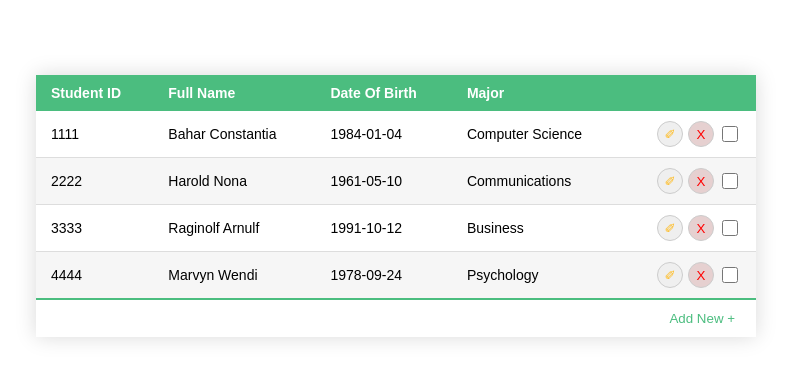
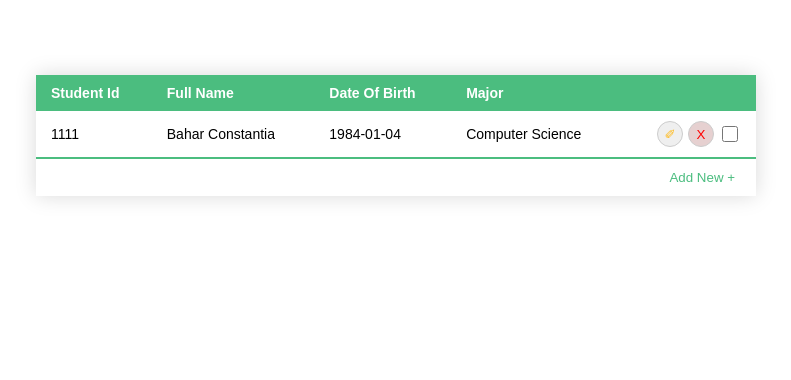
Before and after one commit to sunshine0709/react-editable-table, a React (Vite) app: page / in a window 1280 px wide. Shown: the top 380 px of the page, without its empty margins (244-1035 px from the left). Built offline with nearby package versions, Linux system fonts and the light colour scheme; data requests are answered from the project's data file.

Commit message:
Create add, delete and update APIs

```diff
--- a/src/Table/columns.ts
+++ b/src/Table/columns.ts
@@ -1,13 +1,13 @@
 import { createColumnHelper } from '@tanstack/react-table'
 import { TableCell } from './TableCell'
-import { Student } from './data'
+import { Student } from './data/types'
 import { EditCell } from './EditCell'
 
 const columnHelper = createColumnHelper<Student>()
 
 export const columns = [
-  columnHelper.accessor('studentId', {
-    header: 'Student ID',
+  columnHelper.accessor('studentNumber', {
+    header: 'Student Id',
     cell: TableCell,
     meta: {
       type: 'number',
--- a/src/Table/data.ts
+++ /dev/null
@@ -1,33 +0,0 @@
-export type Student = {
-  studentId: number
-  name: string
-  dateOfBirth: string
-  major: string
-}
-
-export const data: Student[] = [
-  {
-    studentId: 1111,
-    name: 'Bahar Constantia',
-    dateOfBirth: '1984-01-04',
-    major: 'Computer Science',
-  },
-  {
-    studentId: 2222,
-    name: 'Harold Nona',
-    dateOfBirth: '1961-05-10',
-    major: 'Communications',
-  },
-  {
-    studentId: 3333,
-    name: 'Raginolf Arnulf',
-    dateOfBirth: '1991-10-12',
-    major: 'Business',
-  },
-  {
-    studentId: 4444,
-    name: 'Marvyn Wendi',
-    dateOfBirth: '1978-09-24',
-    major: 'Psychology',
-  },
-]
--- /dev/null
+++ b/src/Table/data/db.json
@@ -0,0 +1,11 @@
+{
+  "students": [
+    {
+      "id": 1,
+      "studentNumber": 1111,
+      "name": "Bahar Constantia",
+      "dateOfBirth": "1984-01-04",
+      "major": "Computer Science"
+    }
+  ]
+}
--- /dev/null
+++ b/src/Table/data/types.ts
@@ -0,0 +1,7 @@
+export type Student = {
+  id: number
+  studentNumber: number
+  name: string
+  dateOfBirth: string
+  major: string
+}
--- /dev/null
+++ b/src/Table/data/useData.ts
@@ -0,0 +1,71 @@
+import useSWR, { mutate } from 'swr';
+import { Student } from './types';
+
+// Function to handle POST requests
+async function updateRequest(url: string, data: Student) {
+  const response = await fetch(url, {
+    method: 'PUT',
+    headers: {
+      'Content-Type': 'application/json',
+    },
+    body: JSON.stringify(data),
+  });
+  return response.json();
+}
+
+async function addRequest(url: string, data: Student) {
+  const response = await fetch(url, {
+    method: 'POST',
+    headers: {
+      'Content-Type': 'application/json',
+    },
+    body: JSON.stringify(data),
+  });
+  return response.json();
+}
+
+async function deleteRequest(url: string) {
+  const response = await fetch(url, {
+    method: 'DELETE',
+    headers: {
+      'Content-Type': 'application/json',
+    }
+  });
+  return response.json();
+}
+
+async function getRequest(url: string) {
+  const response = await fetch(url);
+  if (!response.ok) {
+    throw new Error('Network response was not ok ' + response.statusText);
+  }
+  return response.json();
+}
+
+// Custom hook to handle data fetching and posting
+export default function useData(url: string) {
+  const { data, isLoading, isValidating } = useSWR(url, getRequest);
+
+  const updateRow = async (id: number, postData: Student) => {
+    await updateRequest(`${url}/${id}`, postData);
+    mutate(url);
+  };
+
+  const deleteRow = async (id: number) => {
+    await deleteRequest(`${url}/${id}`);
+    mutate(url);
+  };
+
+  const addRow = async (postData: Student) => {
+    await addRequest(`${url}`, postData);
+    mutate(url);
+  };
+
+  return {
+    data: isLoading ? [] : data,
+    isValidating,
+    addRow,
+    updateRow,
+    deleteRow
+  };
+}
--- a/src/Table/index.tsx
+++ b/src/Table/index.tsx
@@ -1,5 +1,5 @@
-import { useState } from "react";
-import { Student, data as defaultData } from "./data";
+import { useEffect, useState } from "react";
+import { Student } from "./data/types";
 import "./table.css";
 
 import {
@@ -9,12 +9,19 @@ import {
 } from "@tanstack/react-table";
 import { columns } from "./columns";
 import { FooterCell } from "./FooterCell";
+import useData from "./data/useData";
 
 export const Table = () => {
-  const [data, setData] = useState(() => [...defaultData]);
-  const [originalData, setOriginalData] = useState(() => [...defaultData]);
+  const { data: originalData, isValidating, addRow, updateRow, deleteRow } = useData("http://localhost:5000/students");
+  const [data, setData] = useState(() => [...originalData]);
+  // const [originalData, setOriginalData] = useState(() => [...defaultData]);
   const [editedRows, setEditedRows] = useState({});
   const [validRows, setValidRows] = useState({});
+
+  useEffect(() => {
+    if (isValidating) return;
+    setData([...originalData]);
+  }, [isValidating]);
 
   const table = useReactTable({
     data,
@@ -34,9 +41,7 @@ export const Table = () => {
             )
           );
         } else {
-          setOriginalData((old) =>
-            old.map((row, index) => (index === rowIndex ? data[rowIndex] : row))
-          );
+          updateRow(data[rowIndex].id, data[rowIndex]);
         }
       },
       updateData: (rowIndex: number, columnId: string, value: string, isValid: boolean) => {
@@ -57,33 +62,28 @@ export const Table = () => {
         }));
       },
       addRow: () => {
+        const id = Math.floor(Math.random() * 10000);
         const newRow: Student = {
-          studentId: Math.floor(Math.random() * 10000),
+          studentNumber: id,
           name: "",
           dateOfBirth: "",
           major: "",
+          id
         };
-        const setFunc = (old: Student[]) => [...old, newRow];
-        setData(setFunc);
-        setOriginalData(setFunc);
+        addRow(newRow);
       },
       removeRow: (rowIndex: number) => {
-        const setFilterFunc = (old: Student[]) =>
-          old.filter((_row: Student, index: number) => index !== rowIndex);
-        setData(setFilterFunc);
-        setOriginalData(setFilterFunc);
+        deleteRow(data[rowIndex].id);
       },
       removeSelectedRows: (selectedRows: number[]) => {
-        const setFilterFunc = (old: Student[]) =>
-          old.filter((_row, index) => !selectedRows.includes(index));
-        setData(setFilterFunc);
-        setOriginalData(setFilterFunc);
+        selectedRows.forEach((rowIndex) => {
+          deleteRow(data[rowIndex].id);
+        });
       },
     },
   });
 
   return (
-
     <article className="table-container">
       <table>
         <thead>
```
Also changed, not shown: package.json (+7 -2 lines), 1 other file (tests, documents, lock files or other folders).
